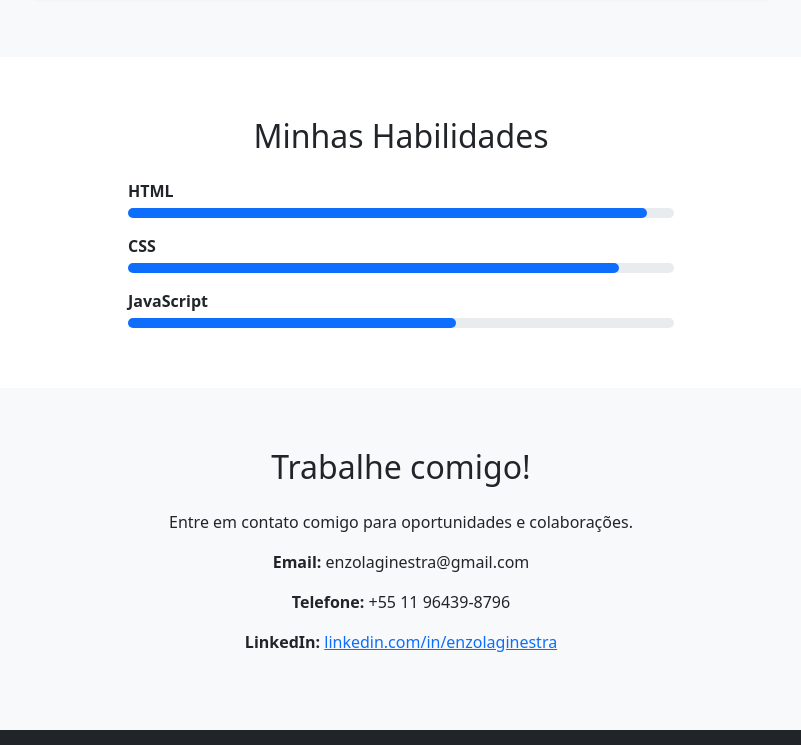
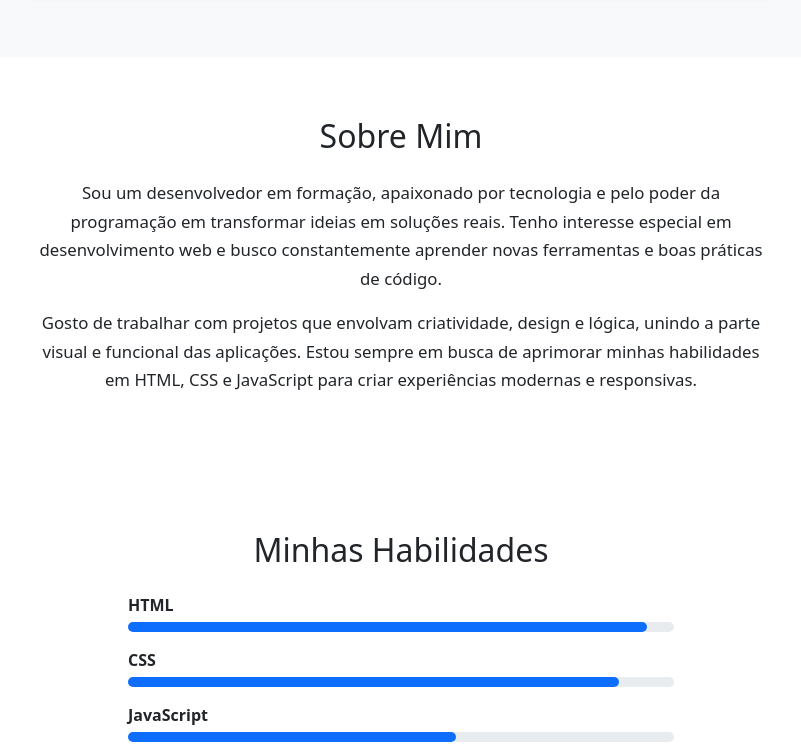
Before and after one commit to laginestraenzo/projetofrontend, a plain HTML site: page index.html in a window 1280 px wide. Shown: the part 671-1416 px from the top of the page, without its empty margins (239-1040 px from the left). Drawn offline with nearby package versions, Linux system fonts and the light colour scheme.

Commit message:
Adição do sobre mim no index.html e o style utilizado no style.css

```diff
--- a/assets/css/style.css
+++ b/assets/css/style.css
@@ -21,6 +21,14 @@ body {
       border-radius: 5px;
       background-color: #0d6efd;
     }
+
+    /* Sobre mim */
+    #sobre {
+    background-color: #ffffff;
+    font-size: 1.05rem;
+    line-height: 1.7;
+    }
+
     footer {
       background-color: #212529;
       color: #aaa;
--- a/index.html
+++ b/index.html
@@ -20,6 +20,7 @@
         <ul class="navbar-nav ms-auto">
           <li class="nav-item"><a class="nav-link" href="#inicio">Início</a></li>
           <li class="nav-item"><a class="nav-link" href="#formacao">Formação</a></li>
+          <li class="nav-item"><a class="nav-link" href="#sobre">Sobre Mim</a></li>
           <li class="nav-item"><a class="nav-link" href="#habilidades">Habilidades</a></li>
           <li class="nav-item"><a class="nav-link" href="#contato">Contato</a></li>
         </ul>
@@ -49,6 +50,19 @@
               <p>Durante o curso, adquiri experiência prática com linguagens e ferramentas voltadas ao desenvolvimento web e à criação de sistemas dinâmicos e responsivos.</p>
             </div>
           </div>
+        </div>
+      </div>
+    </div>
+  </section>
+
+  <!--Sobre mim-->
+  <section id="sobre">
+    <div class="container">
+      <h2 class="text-center mb-4">Sobre Mim</h2>
+      <div class="row justify-content-center">
+        <div class="col-md-8 text-center">
+          <p>Sou um desenvolvedor em formação, apaixonado por tecnologia e pelo poder da programação em transformar ideias em soluções reais. Tenho interesse especial em desenvolvimento web e busco constantemente aprender novas ferramentas e boas práticas de código.</p>
+          <p>Gosto de trabalhar com projetos que envolvam criatividade, design e lógica, unindo a parte visual e funcional das aplicações. Estou sempre em busca de aprimorar minhas habilidades em HTML, CSS e JavaScript para criar experiências modernas e responsivas.</p>
         </div>
       </div>
     </div>
```
